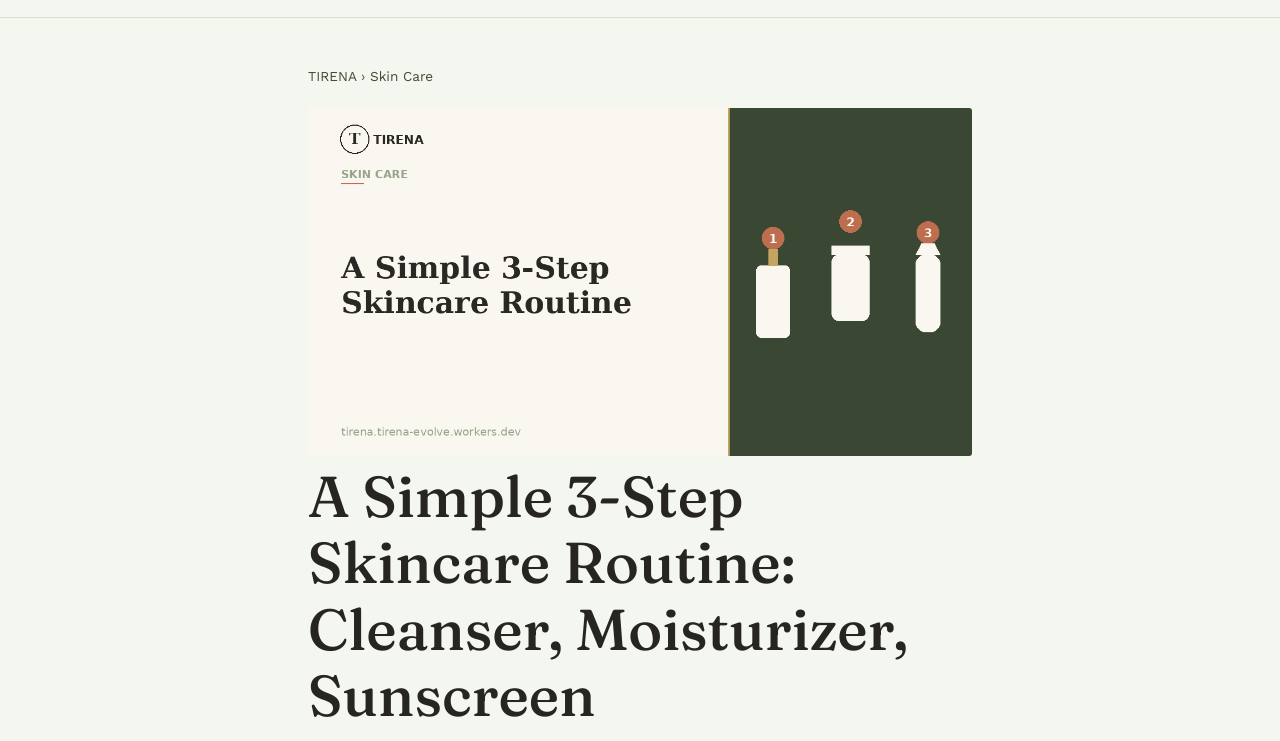
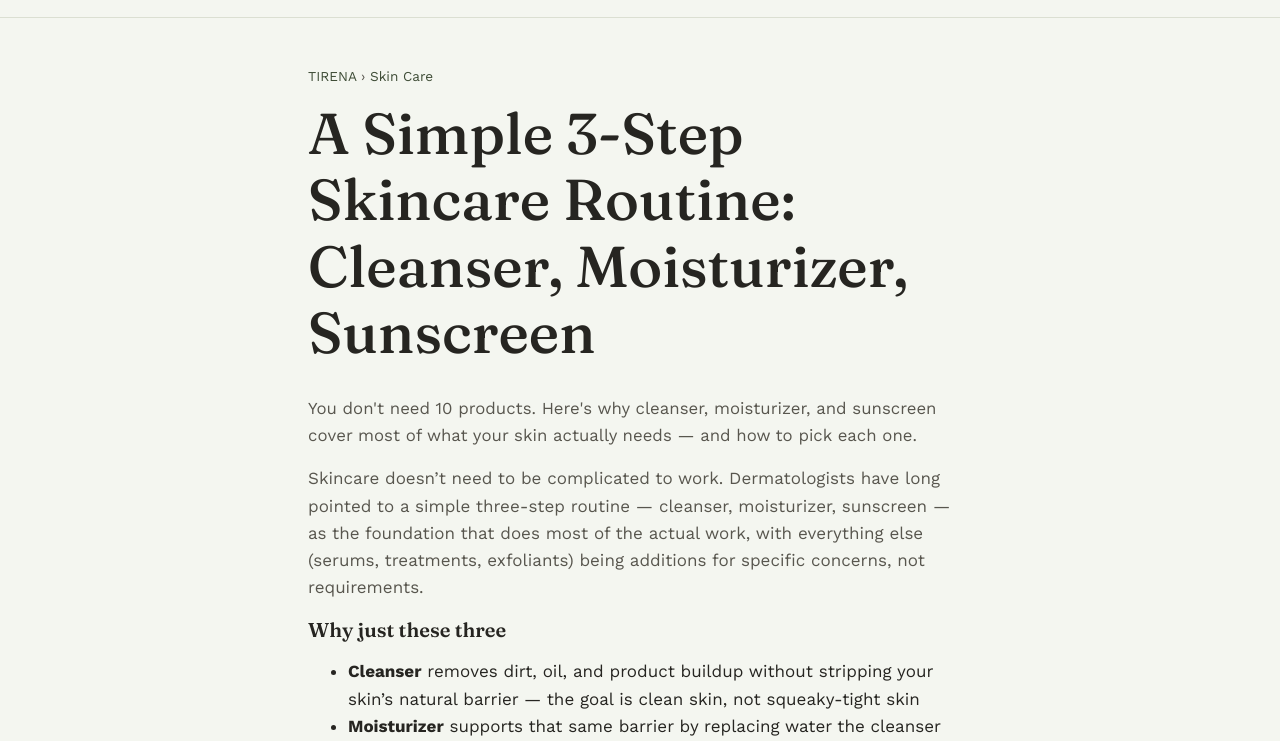
Before and after one commit to Dhinesh0024/tirena, an Astro site: page /articles/2026-09-03-a-simple-3-step-skincare-routine-cleanser-moisturizer-sunscreen in a window 1280 px wide. Shown: the part 59-800 px from the top of the page. Built offline with nearby package versions, Linux system fonts and the light colour scheme; Astro itself is replaced by a stand-in of ours.

Commit message:
Update src/content/articles/2026-09-03-a-simple-3-step-skincare-routine-cleanser-moisturizer-sunscreen.md (via Pages CMS)

```diff
--- a/src/content/articles/2026-09-03-a-simple-3-step-skincare-routine-cleanser-moisturizer-sunscreen.md
+++ b/src/content/articles/2026-09-03-a-simple-3-step-skincare-routine-cleanser-moisturizer-sunscreen.md
@@ -5,7 +5,6 @@ description: You don't need 10 products. Here's why cleanser, moisturizer, and
   one.
 category: skin-care
 publishDate: 2026-09-03
-image: /uploads/3step_routine.png
 draft: false
 ---
 Skincare doesn't need to be complicated to work. Dermatologists have long pointed to a simple three-step routine — cleanser, moisturizer, sunscreen — as the foundation that does most of the actual work, with everything else (serums, treatments, exfoliants) being additions for specific concerns, not requirements.
```
